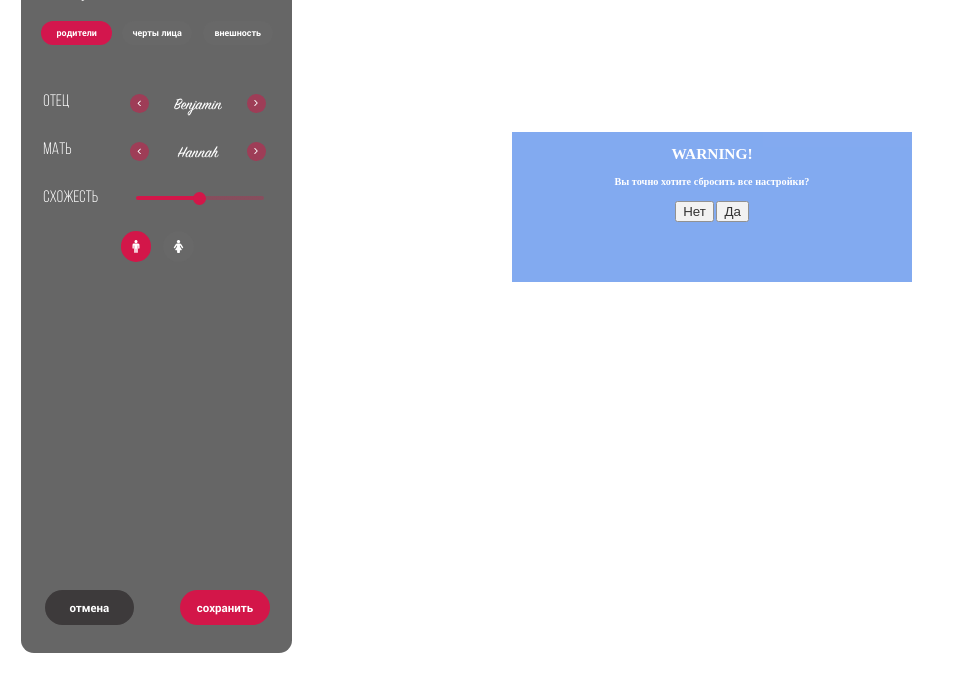
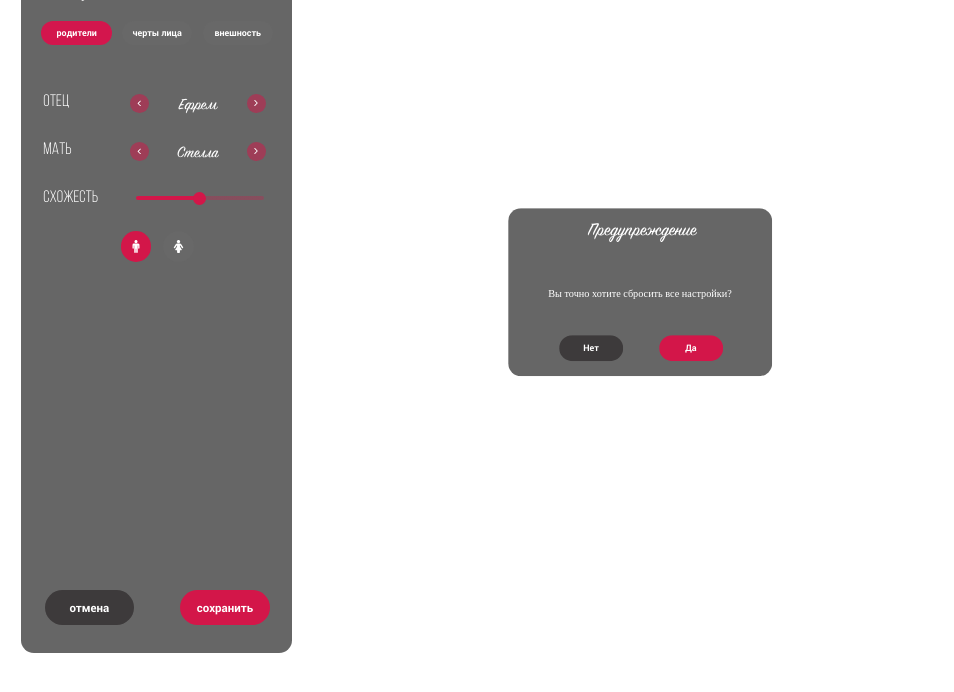
Before and after one commit to theinhabitants/gta5-rp, a website: page client_packages/character/index.html in a window 1280 px wide. Both pictures are taken after a click on the element "отмена". Shown: the part 108-800 px from the top of the page, without its empty margins (0-954 px from the left). Drawn offline with nearby package versions, Linux system fonts and the light colour scheme; a web font is replaced by a local one.

Commit message:
create first ui version

```diff
--- a/client_packages/character/index.html
+++ b/client_packages/character/index.html
@@ -5,14 +5,18 @@
     <meta charset="utf-8"/>
 </head>
 <body>
-<div class="warning_message" style="display: none">
-    <div style="text-align: center">
-        <h2>WARNING!</h2>
-        <h4>текст...</h4>
-        <div>
-            <button id="reject_warning">Нет</button>
-            <button id="accept_warning">Да</button>
+<div class="warning hide">
+    <div class="head">
+        <div class="title">
+            <h2>Предупреждение</h2>
         </div>
+    </div>
+    <div class="content">
+        <span class="text"><p>Упс, что-то пошло не так</p><p>Обратитесь в ТП.</p></span>
+    </div>
+    <div class="footer">
+            <span class="button_cancel" id="reject_warning">Нет</span>
+            <span class="button_save" id="accept_warning">Да</span>
     </div>
 </div>
 <div class="wrapper">
@@ -63,7 +67,7 @@
                             <span class="property-arrow_left" parent="father" id="left_arrow_parents">
                                 <img src="style/images/arrow-point-to-right.svg"/>
                             </span>
-                            <span class="property-value" clear="true" id="parents_count_father">Benjamin</span>
+                            <span class="property-value" id="parents_count_father">Ефрем</span>
                             <span class="property-arrow_right" parent="father" id="right_arrow_parents">
                                 <img src="style/images/arrow-point-to-right.svg"/>
                             </span>
@@ -76,7 +80,7 @@
                             <span class="property-arrow_left" parent="mother" id="left_arrow_parents">
                                 <img src="style/images/arrow-point-to-right.svg"/>
                             </span>
-                            <span class="property-value" clear="true" id="parents_count_mother">Hannah</span>
+                            <span class="property-value" id="parents_count_mother">Стелла</span>
                             <span class="property-arrow_right" parent="mother" id="right_arrow_parents">
                                 <img src="style/images/arrow-point-to-right.svg"/>
                             </span>
@@ -112,7 +116,7 @@
 
             </div>
 
-            <div class="features_page" style="display: none">
+            <div class="features_page hide">
 
                 <div class="subject">
 
@@ -301,7 +305,7 @@
 
             </div>
 
-            <div class="appearance_page" style="display: none">
+            <div class="appearance_page hide">
 
                 <div class="subject">
 
@@ -465,7 +469,7 @@
         </div>
 
     </div>
-    <div class="color_select-box" style="display: none">
+    <div class="color_select-box hide">
 
         <div class="head">
             <div class="title">
@@ -475,9 +479,9 @@
 
         <div class="content">
 
-            <span class="palette-other" style="display: none">
+            <span class="palette-other hide">
             </span>
-            <span class="palette-eyes" style="display: none">
+            <span class="palette-eyes hide">
             </span>
 
         </div>
--- a/client_packages/character/js/main.js
+++ b/client_packages/character/js/main.js
@@ -10,7 +10,7 @@ let interface = {
         },
         mother: {
             count: 0,
-            maxCount: 20,
+            maxCount: 21,
         },
         similarity: {
             value: 0.5,
@@ -251,11 +251,15 @@ let interface = {
     }
 }
 
-const fatherNames = ["Benjamin", "Daniel", "Joshua", "Noah", "Andrew", "Juan", "Alex", "Isaac", "Evan", "Ethan", "Vincent", "Angel", "Diego", "Adrian", "Gabriel", "Michael", "Santiago", "Kevin", "Louis", "Samuel", "Anthony", "Claude", "Niko", "John"];
-const motherNames = ["Hannah", "Aubrey", "Jasmine", "Gisele", "Amelia", "Isabella", "Zoe", "Ava", "Camila", "Violet", "Sophia", "Evelyn", "Nicole", "Ashley", "Gracie", "Brianna", "Natalie", "Olivia", "Elizabeth", "Charlotte", "Emma", "Misty"];
+const fatherNames = ["Ефрем", "Христофор", "Велимир", "Филипп", "Константин", "Динар", "Адольф", "Савва", "Елисей", "Альфред", "Оскар", "Харитон", "Арнольд", "Ким", "Гарри", "Ян", "Сантьяго", "Георгий", "Августин", "Льюис", "Лев", "Герман", "Яков", "Джозеф"];
+const motherNames = ["Стелла", "Агата", "Ханна", "Жасмин", "Глория", "Инесса", "Ева", "Алина", "Иоанна", "Анита", "Злата", "София", "Евелина", "Клеопатра", "Эшли", "Бриенна", "Аида", "Натали", "Инга", "Элизабет", "Селена", "Шарлотта"];
 
 const initInterface = JSON.parse(JSON.stringify(interface));
 let scopeCount = 1;
+
+const CHANGE_GENDER_MESSAGE = "<p>Вы точно хотите поменять пол персонажа?</p> <p>Все данные настройки персонажа будут утеряны,</p><p>их невозможно будет восстановить.</p>";
+const SAVE_MESSAGE = "<p>Вы точно хотите продолжить?</p> <p>В дальнейшем можно будет сделать только косметические изменения.</p>";
+const RESET_MESSAGE = "<p>Вы точно хотите сбросить все настройки?</p>";
 
 const HOLD_SPEED = 100;
 let holdInButton = 0;
@@ -432,8 +436,8 @@ $("#male").on("click", function () {
     if (interface.sex.gender === 0) {
         return 1;
     }
-    $(".warning_message").fadeIn('slow', 'linear');
-    $(".warning_message h4").text("Вы точно хотите поменять пол персонажа? Все данные настройки будут утеряны!");
+    $(".warning .content .text").html(CHANGE_GENDER_MESSAGE);
+    $(".warning").fadeIn('slow', 'linear');
     $("#accept_warning").attr("response", "male");
 });
 
@@ -441,13 +445,13 @@ $("#female").on("click", function () {
     if (interface.sex.gender === 1) {
         return 1;
     }
-    $(".warning_message").fadeIn('slow', 'linear');
-    $(".warning_message h4").text("Вы точно хотите поменять пол персонажа? Все данные настройки будут утеряны!");
+    $(".warning .content .text").html(CHANGE_GENDER_MESSAGE);
+    $(".warning").fadeIn('slow', 'linear');
     $("#accept_warning").attr("response", "female");
 });
 
 $("#reject_warning").on("click", function () {
-    $(".warning_message").fadeOut('slow', 'linear');
+    $(".warning").fadeOut('slow', 'linear');
 });
 
 $("#accept_warning").on("click", function () {
@@ -484,18 +488,18 @@ $("#accept_warning").on("click", function () {
         }
     }
 
-    $(".warning_message").fadeOut('slow', 'linear');
+    $(".warning").fadeOut('slow', 'linear');
 });
 
 $("#reset_character").on("click", function () {
-    $(".warning_message").show(500);
-    $(".warning_message h4").text("Вы точно хотите сбросить все настройки?");
+    $(".warning .content .text").html(RESET_MESSAGE);
+    $(".warning").fadeIn('slow', 'linear');
     $("#accept_warning").attr("response", "reset");
 });
 
 $("#save_character").on("click", function () {
-    $(".warning_message").show(500);
-    $(".warning_message h4").text("Вы точно хотите продолжить? В дальнейшем можно будет сделать только косметические изменения.");
+    $(".warning .content .text").html(SAVE_MESSAGE);
+    $(".warning").fadeIn('slow', 'linear');
     $("#accept_warning").attr("response", "save");
 });
 
@@ -505,12 +509,13 @@ resetCharacter = function () {
 
     $("#male").css("background", "rgb(211, 22, 73)");
     $("#female").css("background", "rgb(104,104,104)");
-    $("label[clear=true]").text(0);
+    $("span[clear=true]").text(0);
     $("#angle_text").text(180 + "°");
     $("input[type=range]").val(0);
+    $("#parents_count_father").text(fatherNames[0]);
+    $("#parents_count_mother").text(motherNames[0]);
+    $(interface.parents.similarity.range).val(0.5);
     $("input[type=range]").css('background', '-webkit-linear-gradient(left, rgba(211, 22, 73, 1) 0%,  rgba(211, 22, 73, 1) 50%, rgba(211, 22, 73,0.3) 50%)');
-    $(interface.parents.similarity.range).val(0.5);
-    $(interface.parents.similarity.range).css('background', '-webkit-linear-gradient(left, rgba(211, 22, 73, 1) 0%,  rgba(211, 22, 73, 1) 50%, rgba(211, 22, 73,0.3) 50%)');
 
     mp.trigger("resetHandler");
 }
--- a/client_packages/character/style/main.css
+++ b/client_packages/character/style/main.css
@@ -13,6 +13,12 @@
     src: url(fonts/Bebas-Neue.ttf);
 }
 
+@font-face {
+    font-family: Roboto-Light;
+    src: url(fonts/roboto-light.ttf);
+}
+
+
 body {
     /*background: url(images/bg.png) no-repeat center center fixed;*/
     /*background-size: cover; !* Современные браузеры *!*/
@@ -20,11 +26,69 @@ body {
     font-size: 0.8vw;
 }
 
+.hide{
+    display: none;
+}
 
 .wrapper {
     display: block;
     width: 50vw;
     height: 100%;
+}
+
+.warning{
+    width:20vw;
+    height: 20vh;
+    background: rgba(0, 0, 0, 0.6) 0% 0% no-repeat padding-box;
+    border-radius: 1vw;
+    position: absolute;
+    top: 50%;
+    left: 50%;
+    padding: 0.3vw;
+    transform: translate(-50%, -50%);
+}
+
+.warning .head{
+    height: 5vh;
+}
+
+.warning .title {
+    margin: 1vh 0 0 0;
+}
+
+.warning .title h2 {
+    font-size: 1.5vw !important;
+}
+
+.warning .content p{
+    margin-block-start: 0.2em;
+    margin-block-end: 0.2em;
+}
+
+.warning .content{
+     height: 10vh;
+     font-family: Roboto-Light;
+     font-size: 0.8vw !important;
+     text-align: center;
+     display: table;
+}
+
+.warning .content .text{
+    display: table-cell;
+    vertical-align: middle;
+}
+
+.warning .footer{
+    height: 5vh;
+    line-height: 3vh;
+}
+
+.warning .footer .button_cancel,
+.warning .footer .button_save {
+    padding: 1vh 0 1vh 0;
+    width: 5vw;
+    font-size: 0.7vw;
+    margin: 0 1.3vw 0 1.3vw;
 }
 
 .color_select-box {
@@ -35,7 +99,6 @@ body {
     height: 30vh;
     left: 23vw;
     top: 30%;
-    display: inline-block;
     padding: 0.6vw 0.6vw 0.3vw 0.6vw;
 }
 
@@ -355,13 +418,3 @@ input[type=range]:focus {
 .footer .button_cancel {
     background: rgb(61, 58, 59) 0% 0% no-repeat padding-box;
 }
-
-.warning_message {
-    background: cornflowerblue;
-    opacity: 0.8;
-    width: 400px;
-    height: 150px;
-    position: absolute;
-    top: 30%;
-    left: 40%;
-}
```
Also changed, not shown: 1 other file.
